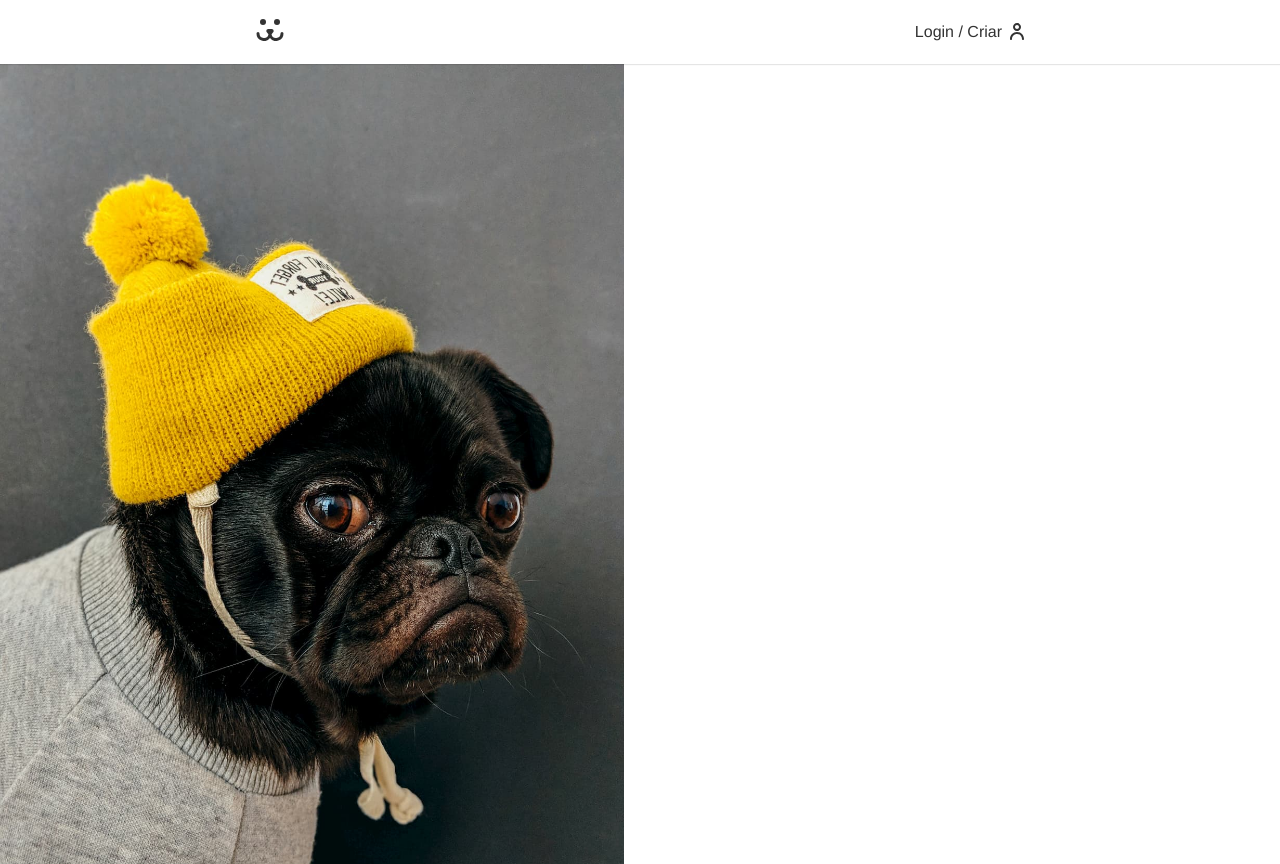
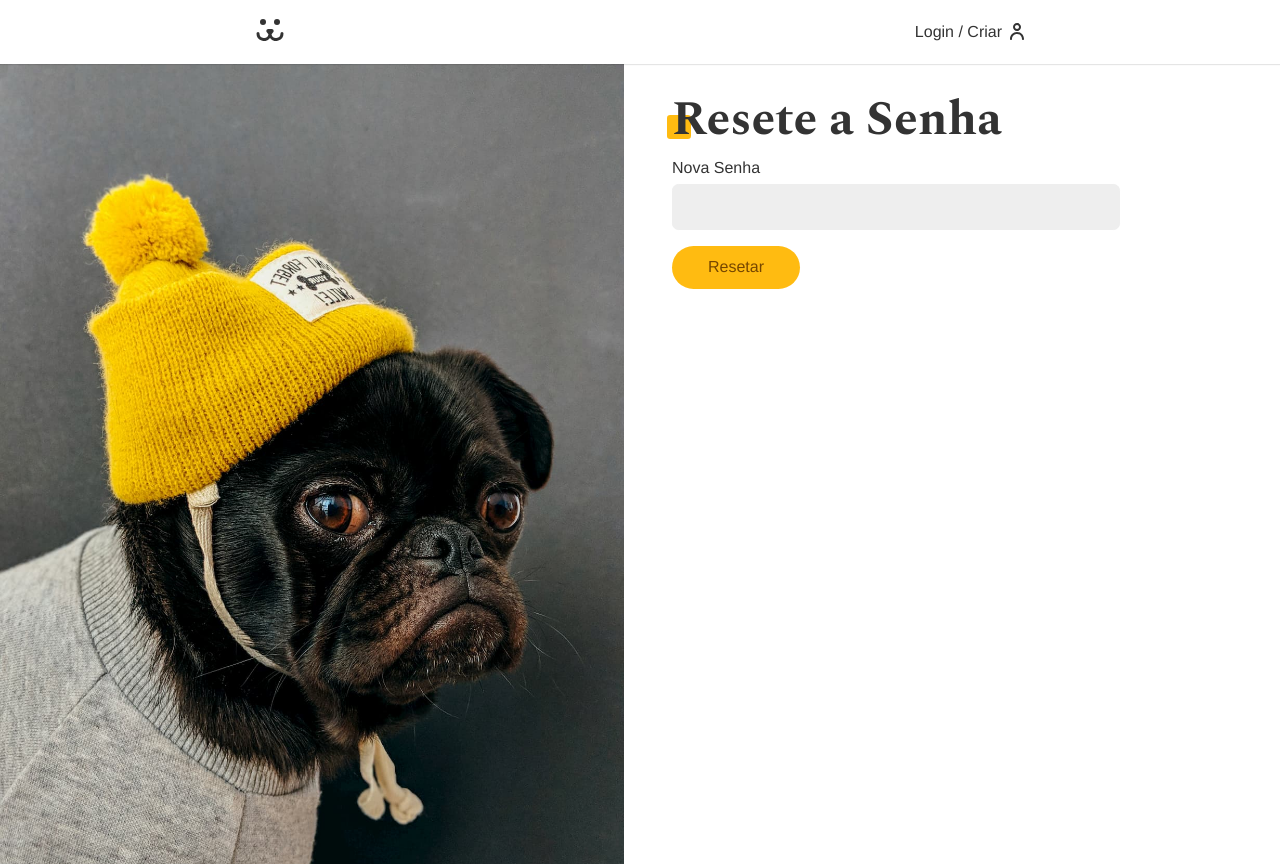
Before and after one commit to pinuya/Dogs, a React (Vite) app: page /login/reset in a window 1280 px wide. Built offline with nearby package versions, Linux system fonts and the light colour scheme.

Commit message:
add: password reset

```diff
--- a/src/api.jsx
+++ b/src/api.jsx
@@ -123,3 +123,17 @@
         }
     }
 }
+
+export function PASSWORD_RESET(body) {
+    return {
+        url: API_URL + '/api/password/reset',
+        options: {
+            method: 'POST',
+            headers: {
+                'Content-Type': 'application/json',
+
+            },
+            body: JSON.stringify(body)
+        }
+    }
+}
--- a/src/components/Login/LoginPasswordLost.jsx
+++ b/src/components/Login/LoginPasswordLost.jsx
@@ -2,6 +2,7 @@
 import Input from "../Forms/Input"
 import Button from "../Forms/Button"
 import useForm from "../../Hooks/useForm"
+import useFetch from "../../Hooks/useFetch"
 import { PASSWORD_LOST } from "../../api";
 import Error from '../Helper/Error'
 
--- a/src/components/Login/LoginPasswordReset.jsx
+++ b/src/components/Login/LoginPasswordReset.jsx
@@ -1,5 +1,50 @@
 import React from "react";
+import Input from "../Forms/Input"
+import Button from "../Forms/Button"
+import useForm from "../../Hooks/useForm"
+import useFetch from "../../Hooks/useFetch"
+import { PASSWORD_RESET } from "../../api";
+import Error from '../Helper/Error'
+import { useNavigate } from "react-router-dom";
 
 export default function LoginPasswordReset() {
-  return <div></div>;
+  const [login, setLogin] = React.useState('');
+  const [key, setKey] = React.useState('');
+  const password = useForm()
+  const { error, loading, request } = useFetch;
+  const navigate = useNavigate()
+
+  React.useEffect(() => {
+    const params = new URLSearchParams(window.location.search);
+    const key = params.get('key');
+    const login = params.get('key');
+
+    if (key) setKey(key);
+    if (login) setLogin(login)
+  }, [])
+
+  async function handleSubmit(event) {
+    event.preventDefault();
+    if (password.validate()) {
+      const { url, options } = PASSWORD_RESET({
+        login,
+        key,
+        password: password.value
+      })
+      const { response } = await request(url, options);
+      if (response.ok) navigate('/login');
+    }
+  }
+
+
+  return (
+    <div>
+      <h1 className="title">Resete a Senha</h1>
+      <form onSubmit={handleSubmit}>
+        <Input label="Nova Senha" type="password" name="password" {...password} />
+        {loading ? (<Button disabled>Resetando...</Button>) : (<Button>Resetar</Button>)}
+      </form>
+      <Error error={error} />
+    </div>
+  )
 }
```
